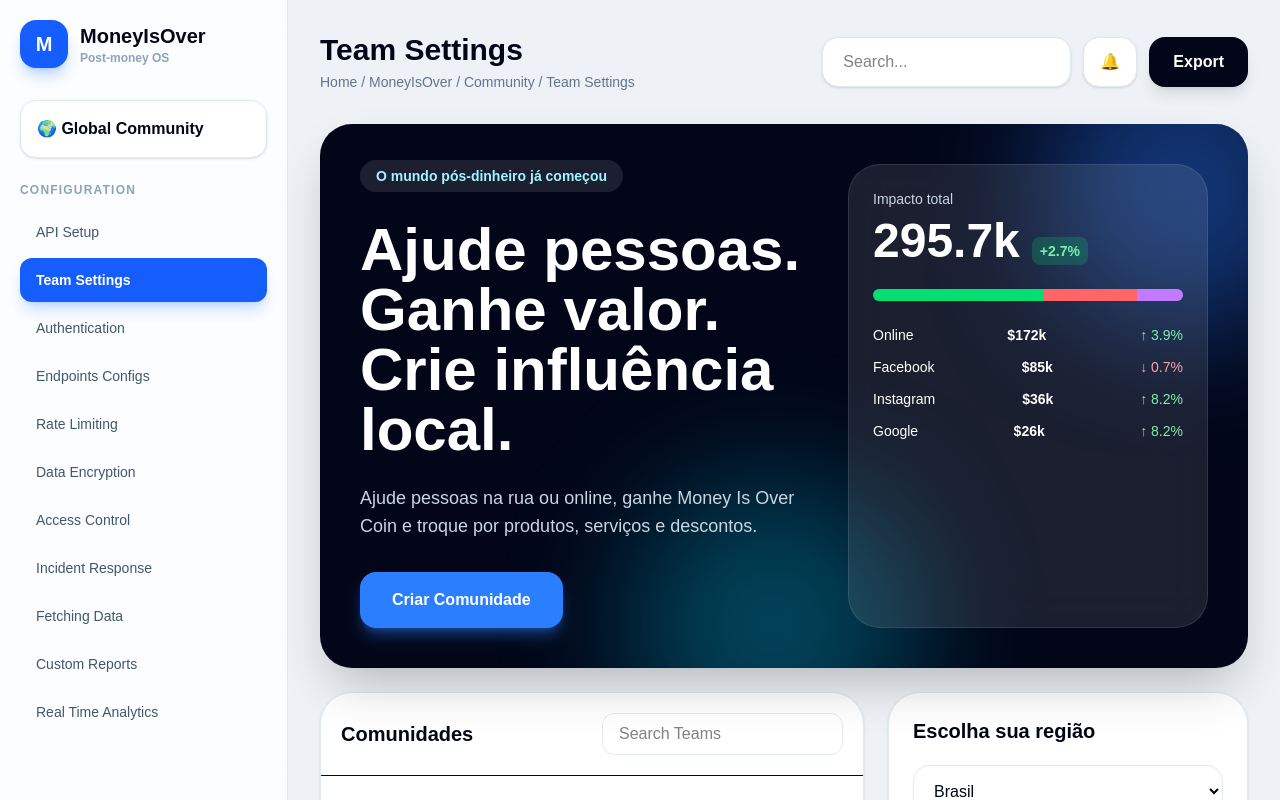
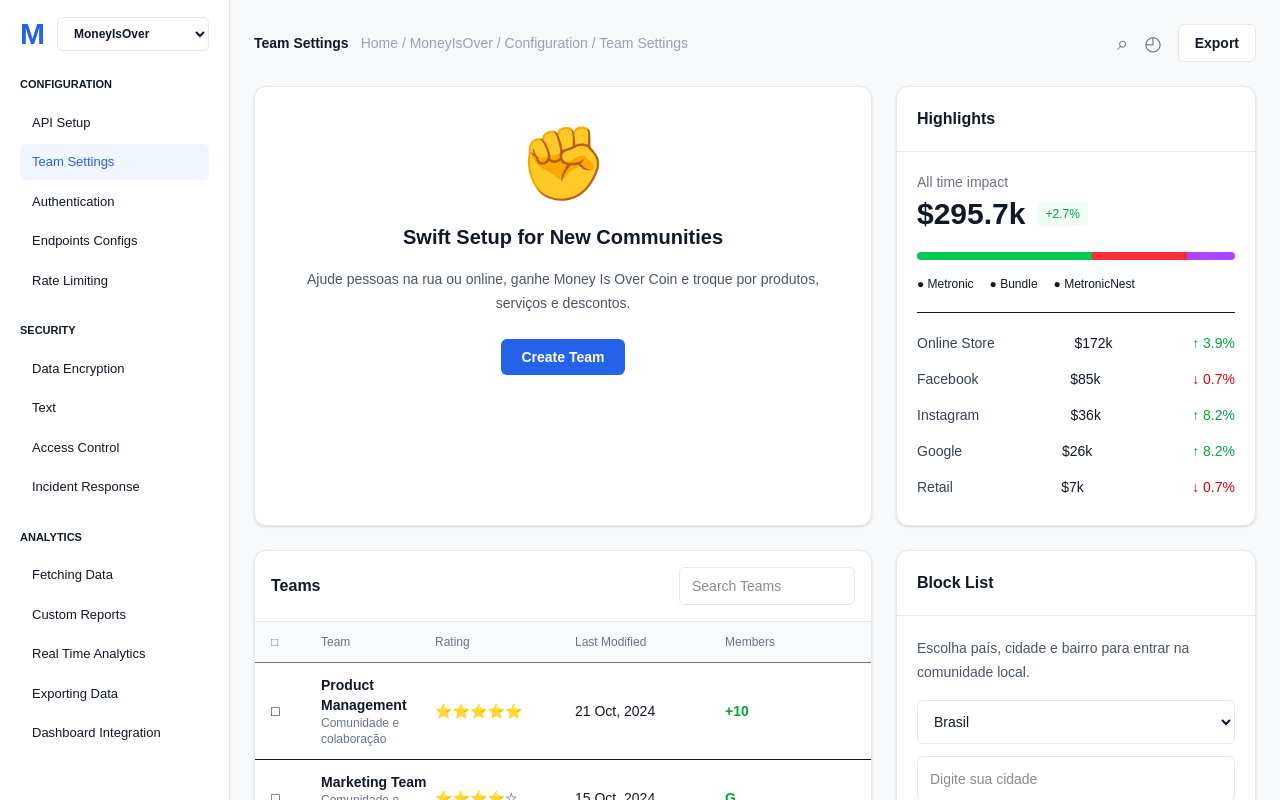
Before and after one commit to usdlorenzo/moneyisover, a Next.js app in the folder moneyisover/: page / in a window 1280 px wide. Shown: the top 800 px of the page. Built offline with nearby package versions, Linux system fonts and the light colour scheme.

Commit message:
Update page.tsx

```diff
--- a/moneyisover/app/page.tsx
+++ b/moneyisover/app/page.tsx
@@ -5,7 +5,6 @@
 export default function Home() {
   const [active, setActive] = useState("Team Settings");
   const [team, setTeam] = useState("");
-  const [selected, setSelected] = useState("Brasil");
 
   const menu = [
     "API Setup",
@@ -14,43 +13,79 @@
     "Endpoints Configs",
     "Rate Limiting",
     "Data Encryption",
+    "Text",
     "Access Control",
     "Incident Response",
     "Fetching Data",
     "Custom Reports",
     "Real Time Analytics",
+    "Exporting Data",
+    "Dashboard Integration",
   ];
 
   return (
-    <main className="min-h-screen bg-[#eef2f7] text-slate-950">
-      <aside className="fixed left-0 top-0 h-full w-72 border-r border-slate-200 bg-white/80 p-5 backdrop-blur-xl">
-        <div className="mb-8 flex items-center gap-3">
-          <div className="flex h-12 w-12 items-center justify-center rounded-2xl bg-blue-600 text-xl font-black text-white shadow-lg shadow-blue-500/30">
-            M
-          </div>
-          <div>
-            <h1 className="text-xl font-black">MoneyIsOver</h1>
-            <p className="text-xs font-bold text-slate-400">Post-money OS</p>
-          </div>
+    <main className="min-h-screen bg-[#f7f8fa] text-[#111827]">
+      <aside className="fixed left-0 top-0 h-full w-[230px] border-r border-[#e5e7eb] bg-white px-5 py-4">
+        <div className="mb-6 flex items-center gap-3">
+          <div className="text-3xl font-black text-[#2563eb]">M</div>
+          <select className="w-full rounded-md border border-[#e5e7eb] bg-white px-3 py-2 text-xs font-semibold outline-none">
+            <option>MoneyIsOver</option>
+          </select>
         </div>
 
-        <button className="mb-6 w-full rounded-2xl border border-slate-200 bg-white p-4 text-left font-bold shadow-sm hover:border-blue-300">
-          🌍 Global Community
-        </button>
-
-        <p className="mb-3 text-xs font-black tracking-widest text-slate-400">
-          CONFIGURATION
+        <p className="mb-3 text-[11px] font-bold uppercase text-[#111827]">
+          Configuration
         </p>
 
         <div className="space-y-1">
-          {menu.map((item) => (
+          {menu.slice(0, 5).map((item) => (
             <button
               key={item}
               onClick={() => setActive(item)}
-              className={`w-full rounded-xl px-4 py-3 text-left text-sm transition ${
+              className={`w-full rounded-md px-3 py-2 text-left text-[13px] ${
                 active === item
-                  ? "bg-blue-600 font-black text-white shadow-lg shadow-blue-500/25"
-                  : "text-slate-600 hover:bg-slate-100 hover:text-slate-950"
+                  ? "bg-[#f1f5ff] text-[#2563eb]"
+                  : "text-[#111827] hover:bg-[#f5f5f5]"
+              }`}
+            >
+              {item}
+            </button>
+          ))}
+        </div>
+
+        <p className="mb-3 mt-6 text-[11px] font-bold uppercase text-[#111827]">
+          Security
+        </p>
+
+        <div className="space-y-1">
+          {menu.slice(5, 9).map((item) => (
+            <button
+              key={item}
+              onClick={() => setActive(item)}
+              className={`w-full rounded-md px-3 py-2 text-left text-[13px] ${
+                active === item
+                  ? "bg-[#f1f5ff] text-[#2563eb]"
+                  : "text-[#111827] hover:bg-[#f5f5f5]"
+              }`}
+            >
+              {item}
+            </button>
+          ))}
+        </div>
+
+        <p className="mb-3 mt-6 text-[11px] font-bold uppercase text-[#111827]">
+          Analytics
+        </p>
+
+        <div className="space-y-1">
+          {menu.slice(9).map((item) => (
+            <button
+              key={item}
+              onClick={() => setActive(item)}
+              className={`w-full rounded-md px-3 py-2 text-left text-[13px] ${
+                active === item
+                  ? "bg-[#f1f5ff] text-[#2563eb]"
+                  : "text-[#111827] hover:bg-[#f5f5f5]"
               }`}
             >
               {item}
@@ -59,88 +94,81 @@
         </div>
       </aside>
 
-      <section className="ml-72 p-8">
-        <header className="mb-8 flex items-center justify-between">
-          <div>
-            <h2 className="text-3xl font-black">{active}</h2>
-            <p className="mt-1 text-sm text-slate-500">
-              Home / MoneyIsOver / Community / {active}
-            </p>
+      <section className="ml-[230px] p-6">
+        <header className="mb-6 flex items-center justify-between">
+          <div className="flex items-center gap-3 text-sm">
+            <h1 className="font-semibold">{active}</h1>
+            <span className="text-gray-400">Home / MoneyIsOver / Configuration / {active}</span>
           </div>
 
-          <div className="flex gap-3">
-            <input
-              placeholder="Search..."
-              className="rounded-2xl border border-slate-200 bg-white px-5 py-3 outline-none shadow-sm"
-            />
-            <button className="rounded-2xl border border-slate-200 bg-white px-4 py-3 shadow-sm">
-              🔔
-            </button>
-            <button className="rounded-2xl bg-slate-950 px-6 py-3 font-black text-white shadow-lg">
+          <div className="flex items-center gap-4">
+            <button className="text-xl text-gray-500">⌕</button>
+            <button className="text-xl text-gray-500">◴</button>
+            <button className="rounded-md border border-gray-200 bg-white px-4 py-2 text-sm font-semibold">
               Export
             </button>
           </div>
         </header>
 
-        <section className="relative mb-6 overflow-hidden rounded-[2rem] bg-slate-950 p-10 text-white shadow-2xl">
-          <div className="absolute right-[-80px] top-[-80px] h-72 w-72 rounded-full bg-blue-500/40 blur-3xl" />
-          <div className="absolute bottom-[-100px] left-1/3 h-72 w-72 rounded-full bg-cyan-400/30 blur-3xl" />
+        <div className="grid gap-6 lg:grid-cols-[1fr_360px]">
+          <div className="rounded-xl border border-gray-200 bg-white p-10 text-center shadow-sm">
+            <div className="mx-auto mb-6 text-7xl">✊</div>
 
-          <div className="relative z-10 grid gap-10 lg:grid-cols-[1fr_360px]">
-            <div>
-              <span className="rounded-full bg-white/10 px-4 py-2 text-sm font-bold text-cyan-200">
-                O mundo pós-dinheiro já começou
-              </span>
+            <h2 className="text-xl font-semibold">
+              Swift Setup for New Communities
+            </h2>
 
-              <h3 className="mt-8 max-w-3xl text-6xl font-black leading-none">
-                Ajude pessoas. Ganhe valor. Crie influência local.
-              </h3>
-
-              <p className="mt-6 max-w-2xl text-lg text-slate-300">
-                Ajude pessoas na rua ou online, ganhe Money Is Over Coin e
-                troque por produtos, serviços e descontos.
+            <p className="mx-auto mt-4 max-w-xl text-sm leading-6 text-gray-600">
+              Ajude pessoas na rua ou online, ganhe Money Is Over Coin e troque
+              por produtos, serviços e descontos.
             </p>
 
             <button
-                onClick={() => alert("Em breve: criação de comunidade")}
-                className="mt-8 rounded-2xl bg-blue-500 px-8 py-4 font-black text-white shadow-lg shadow-blue-500/40"
+              onClick={() => alert("Criar comunidade")}
+              className="mt-6 rounded-md bg-[#2563eb] px-5 py-2 text-sm font-semibold text-white"
             >
-                Criar Comunidade
+              Create Team
             </button>
           </div>
 
-            <div className="rounded-[2rem] border border-white/10 bg-white/10 p-6 backdrop-blur-xl">
-              <p className="text-sm text-slate-300">Impacto total</p>
-              <div className="mt-2 flex items-end gap-3">
-                <span className="text-5xl font-black">295.7k</span>
-                <span className="rounded-lg bg-green-400/20 px-2 py-1 text-sm font-bold text-green-300">
+          <div className="rounded-xl border border-gray-200 bg-white shadow-sm">
+            <div className="border-b border-gray-200 p-5">
+              <h3 className="font-semibold">Highlights</h3>
+            </div>
+
+            <div className="p-5">
+              <p className="text-sm text-gray-500">All time impact</p>
+              <div className="mt-1 flex items-center gap-3">
+                <span className="text-3xl font-bold">$295.7k</span>
+                <span className="rounded bg-green-50 px-2 py-1 text-xs text-green-600">
                   +2.7%
                 </span>
               </div>
 
-              <div className="mt-6 flex h-3 overflow-hidden rounded-full bg-white/10">
-                <div className="w-[55%] bg-green-400" />
-                <div className="w-[30%] bg-red-400" />
-                <div className="w-[15%] bg-purple-400" />
+              <div className="mt-5 flex h-2 overflow-hidden rounded-full">
+                <div className="w-[55%] bg-green-500" />
+                <div className="w-[30%] bg-red-500" />
+                <div className="w-[15%] bg-purple-500" />
               </div>
 
-              <div className="mt-6 space-y-3">
+              <div className="mt-4 flex gap-4 text-xs">
+                <span>● Metronic</span>
+                <span>● Bundle</span>
+                <span>● MetronicNest</span>
+              </div>
+
+              <div className="mt-5 border-t pt-3">
                 {[
-                  ["Online", "$172k", "↑ 3.9%"],
+                  ["Online Store", "$172k", "↑ 3.9%"],
                   ["Facebook", "$85k", "↓ 0.7%"],
                   ["Instagram", "$36k", "↑ 8.2%"],
                   ["Google", "$26k", "↑ 8.2%"],
+                  ["Retail", "$7k", "↓ 0.7%"],
                 ].map(([name, value, percent]) => (
-                  <div key={name} className="flex justify-between text-sm">
-                    <span>{name}</span>
-                    <b>{value}</b>
-                    <span
-                      className={
-                        percent.includes("↑")
-                          ? "text-green-300"
-                          : "text-red-300"
-                      }
-                    >
+                  <div key={name} className="flex justify-between py-2 text-sm">
+                    <span className="text-gray-700">{name}</span>
+                    <span>{value}</span>
+                    <span className={percent.includes("↑") ? "text-green-600" : "text-red-600"}>
                       {percent}
                     </span>
                   </div>
@@ -148,74 +176,105 @@
               </div>
             </div>
           </div>
-        </section>
+        </div>
 
-        <div className="grid gap-6 lg:grid-cols-[1fr_360px]">
-          <div className="overflow-hidden rounded-[2rem] border border-slate-200 bg-white shadow-sm">
-            <div className="flex items-center justify-between border-b p-5">
-              <h3 className="text-xl font-black">Comunidades</h3>
+        <div className="mt-6 grid gap-6 lg:grid-cols-[1fr_360px]">
+          <div className="rounded-xl border border-gray-200 bg-white shadow-sm">
+            <div className="flex items-center justify-between border-b border-gray-200 p-4">
+              <h3 className="font-semibold">Teams</h3>
               <input
                 placeholder="Search Teams"
-                className="rounded-xl border border-slate-200 px-4 py-2 outline-none"
+                className="w-44 rounded-md border border-gray-200 px-3 py-2 text-sm outline-none"
               />
+            </div>
+
+            <div className="grid grid-cols-[50px_1fr_140px_150px_130px] border-b bg-gray-50 px-4 py-3 text-xs text-gray-500">
+              <span>□</span>
+              <span>Team</span>
+              <span>Rating</span>
+              <span>Last Modified</span>
+              <span>Members</span>
             </div>
 
             {[
               ["Product Management", "⭐⭐⭐⭐⭐", "21 Oct, 2024", "+10"],
-              ["Marketing Team", "⭐⭐⭐⭐☆", "15 Oct, 2024", "+7"],
-              ["Bairro Centro", "⭐⭐⭐⭐⭐", "08 Nov, 2024", "+34"],
+              ["Marketing Team", "⭐⭐⭐⭐☆", "15 Oct, 2024", "G"],
+              ["HR Department", "⭐⭐⭐⭐⭐", "10 Oct, 2024", "+A"],
+              ["Bairro Centro", "⭐⭐⭐⭐⭐", "05 Oct, 2024", "+34"],
             ].map((row) => (
               <button
                 key={row[0]}
                 onClick={() => alert(`Abrindo ${row[0]}`)}
-                className="grid w-full grid-cols-[1fr_120px_150px_100px] items-center border-b p-5 text-left hover:bg-blue-50"
+                className="grid w-full grid-cols-[50px_1fr_140px_150px_130px] items-center border-b px-4 py-3 text-left text-sm hover:bg-gray-50"
               >
+                <span>□</span>
                 <span>
-                  <strong>{row[0]}</strong>
-                  <p className="text-sm text-slate-500">
-                    Comunidade e colaboração local
-                  </p>
+                  <b>{row[0]}</b>
+                  <p className="text-xs text-gray-500">Comunidade e colaboração</p>
                 </span>
                 <span>{row[1]}</span>
                 <span>{row[2]}</span>
-                <span className="font-black text-blue-600">{row[3]}</span>
+                <span className="font-bold text-green-600">{row[3]}</span>
               </button>
             ))}
+
+            <div className="flex items-center justify-between p-4 text-sm">
+              <span>
+                Show <button className="rounded border px-3 py-1">5</button> per page
+              </span>
+              <span>1-4 of 4 &nbsp; ← &nbsp; 1 &nbsp; →</span>
+            </div>
           </div>
 
-          <div className="rounded-[2rem] border border-slate-200 bg-white p-6 shadow-sm">
-            <h3 className="mb-5 text-xl font-black">Escolha sua região</h3>
+          <div className="rounded-xl border border-gray-200 bg-white shadow-sm">
+            <div className="border-b border-gray-200 p-5">
+              <h3 className="font-semibold">Block List</h3>
+            </div>
 
-            <select
-              value={selected}
-              onChange={(e) => setSelected(e.target.value)}
-              className="mb-3 w-full rounded-2xl border border-slate-200 p-4 outline-none"
-            >
+            <div className="p-5">
+              <p className="mb-4 text-sm leading-6 text-gray-600">
+                Escolha país, cidade e bairro para entrar na comunidade local.
+              </p>
+
+              <select className="mb-3 w-full rounded-md border border-gray-200 p-3 text-sm outline-none">
                 <option>Brasil</option>
                 <option>Estados Unidos</option>
                 <option>Argentina</option>
               </select>
 
               <input
-              className="mb-3 w-full rounded-2xl border border-slate-200 p-4 outline-none"
+                className="mb-3 w-full rounded-md border border-gray-200 p-3 text-sm outline-none"
                 placeholder="Digite sua cidade"
               />
 
+              <div className="flex">
                 <input
-              className="mb-3 w-full rounded-2xl border border-slate-200 p-4 outline-none"
+                  className="w-full rounded-l-md border border-gray-200 p-3 text-sm outline-none"
                   placeholder="Digite seu bairro"
                   value={team}
                   onChange={(e) => setTeam(e.target.value)}
                 />
+                <button
+                  onClick={() => alert(`Entrando no bairro: ${team || "não informado"}`)}
+                  className="rounded-r-md bg-[#2563eb] px-5 text-sm font-semibold text-white"
+                >
+                  Add
+                </button>
+              </div>
 
-            <button
-              onClick={() =>
-                alert(`Entrando no bairro: ${team || "não informado"}`)
-              }
-              className="w-full rounded-2xl bg-blue-600 p-4 font-black text-white shadow-lg shadow-blue-500/25"
-            >
-              Entrar no bairro
-            </button>
+              <div className="mt-5 space-y-4">
+                {["Esther Howard", "Tyler Hero", "Arlene McCoy"].map((name, i) => (
+                  <div key={name} className="flex items-center gap-3">
+                    <div className="h-9 w-9 rounded-full bg-gray-200" />
+                    <div>
+                      <p className="text-sm font-semibold">{name}</p>
+                      <p className="text-xs text-gray-500">{i + 6} commits</p>
+                    </div>
+                    <button className="ml-auto text-gray-400">⌫</button>
+                  </div>
+                ))}
+              </div>
+            </div>
           </div>
         </div>
       </section>
```
Lines whose indentation alone changed are shown as unchanged.
